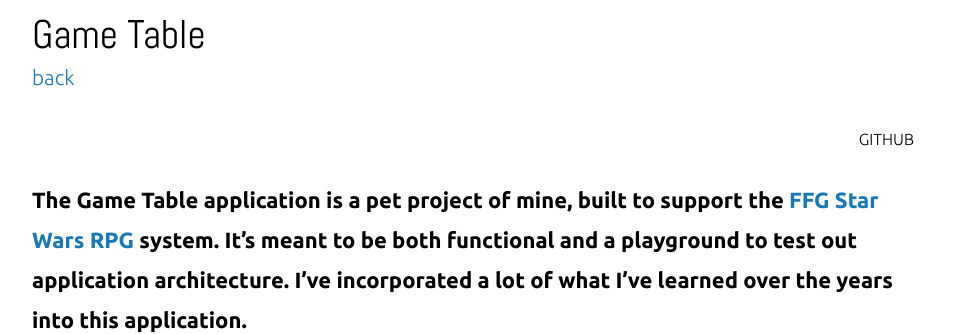
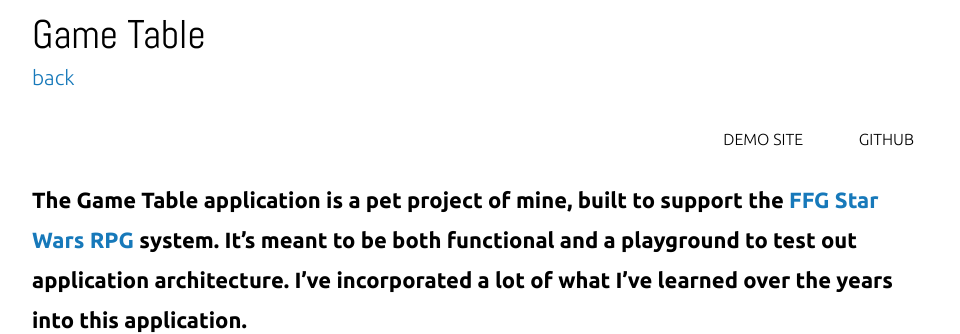
Before and after one commit to sstadt/jekyll-portfolio, a Jekyll site: the page built from _portfolio/game-table.markdown, in a window 1280 px wide. Shown: the part 605-939 px from the top of the page, without its empty margins (158-1118 px from the left). Built offline with Jekyll 4.4.1, drawn with Linux system fonts in a browser that asks for light colours; nearby versions of some CDN libraries; comment, search, counter and statistics services are not loaded.

Commit message:
Revert "removed demo site link from game table project"
This reverts commit bce7bf0a196a681fe3a772aed676e24c2861a1d1.

```diff
--- a/_portfolio/game-table.markdown
+++ b/_portfolio/game-table.markdown
@@ -9,6 +9,7 @@ lightNav: true
 synopsis: A custom Game Table built for FFG Star Wars series of pen and paper RPGs
 ---
 {:.externals}
+ - [Demo Site](https://sw.scottstadt.com){:.button}
  - [Github](https://github.com/sstadt/sw-game-table){:.button}
 
 {:.intro}
```
